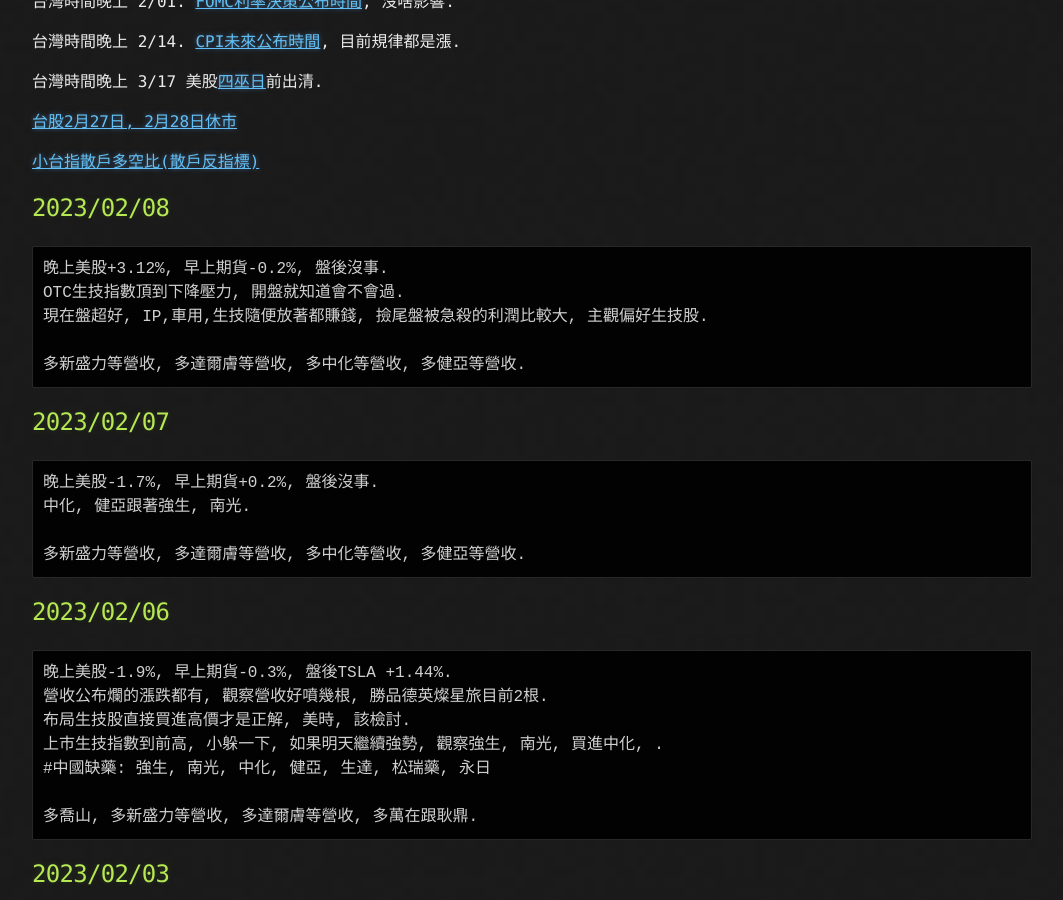
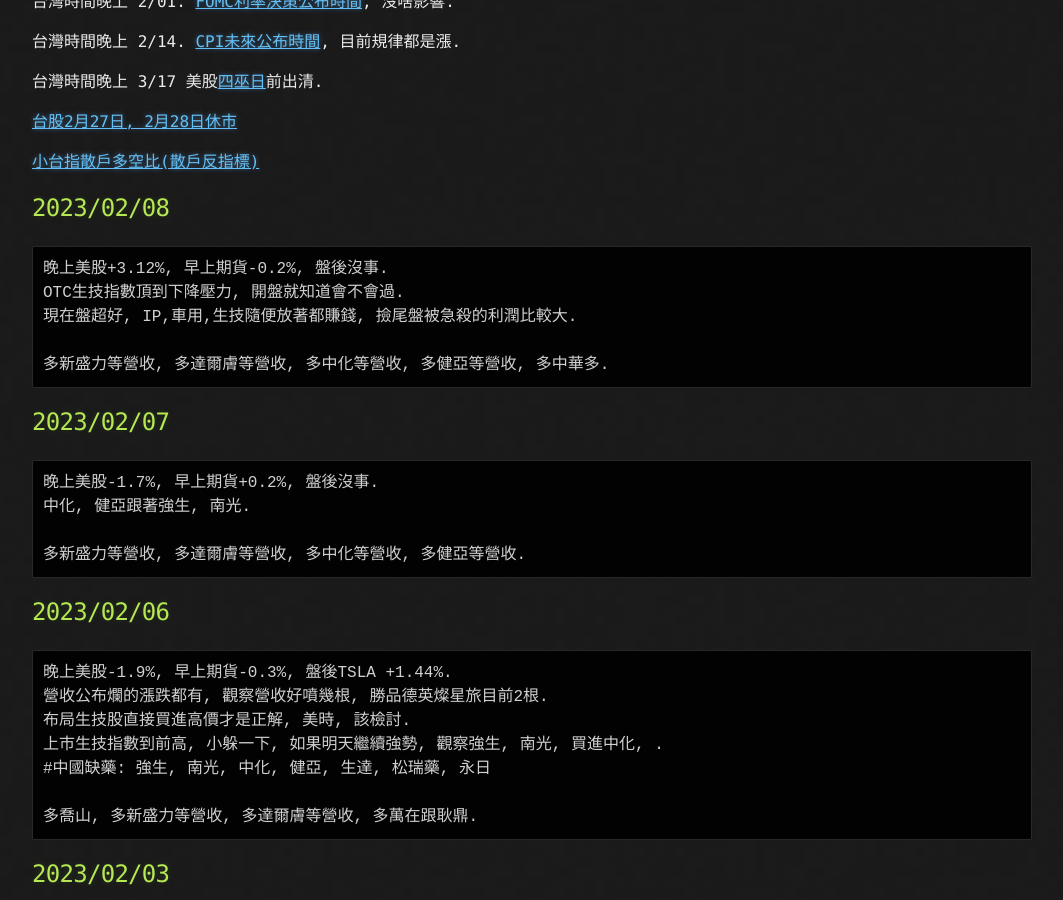
Before and after one commit to lepg5487/Stock_God, a Jekyll site: the page built from index.md, in a window 1280 px wide and 900 px high, scrolled down 428 px. Shown: the whole window, without its empty margins (108-1171 px from the left). Built offline with Jekyll 4.4.1, drawn with Linux system fonts in a browser that asks for light colours; our own code applies the rules of GitHub Pages for plain Markdown files.

Commit message:
Update index.md

````diff
--- a/index.md
+++ b/index.md
@@ -24,9 +24,9 @@
 ```
 晚上美股+3.12%, 早上期貨-0.2%, 盤後沒事.
 OTC生技指數頂到下降壓力, 開盤就知道會不會過.
-現在盤超好, IP,車用,生技隨便放著都賺錢, 撿尾盤被急殺的利潤比較大, 主觀偏好生技股.
-
-多新盛力等營收, 多達爾膚等營收, 多中化等營收, 多健亞等營收.
+現在盤超好, IP,車用,生技隨便放著都賺錢, 撿尾盤被急殺的利潤比較大.
+
+多新盛力等營收, 多達爾膚等營收, 多中化等營收, 多健亞等營收, 多中華多.
 ```
 
 ## 2023/02/07
````
